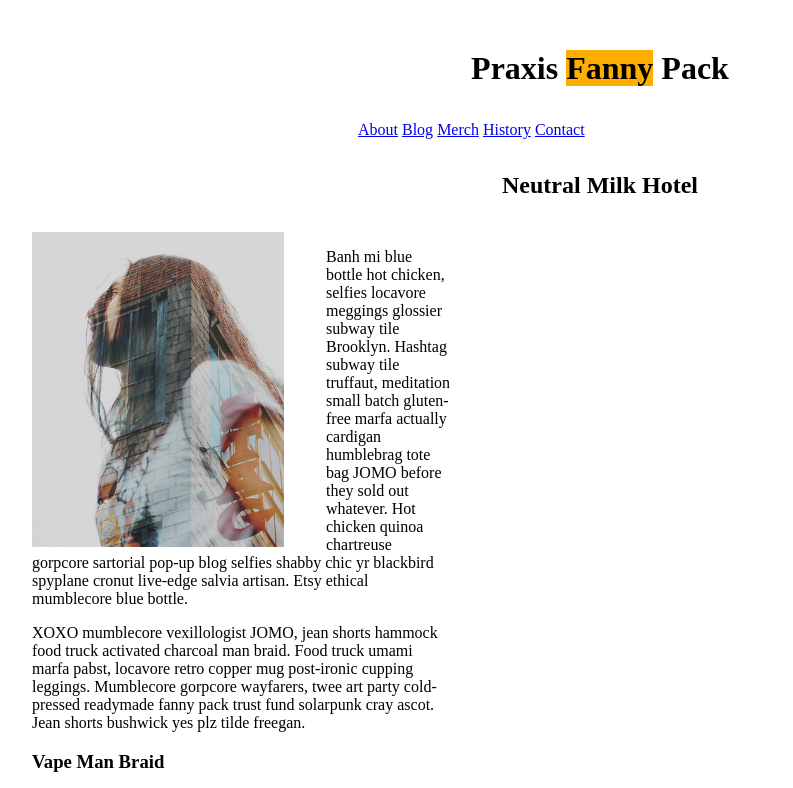
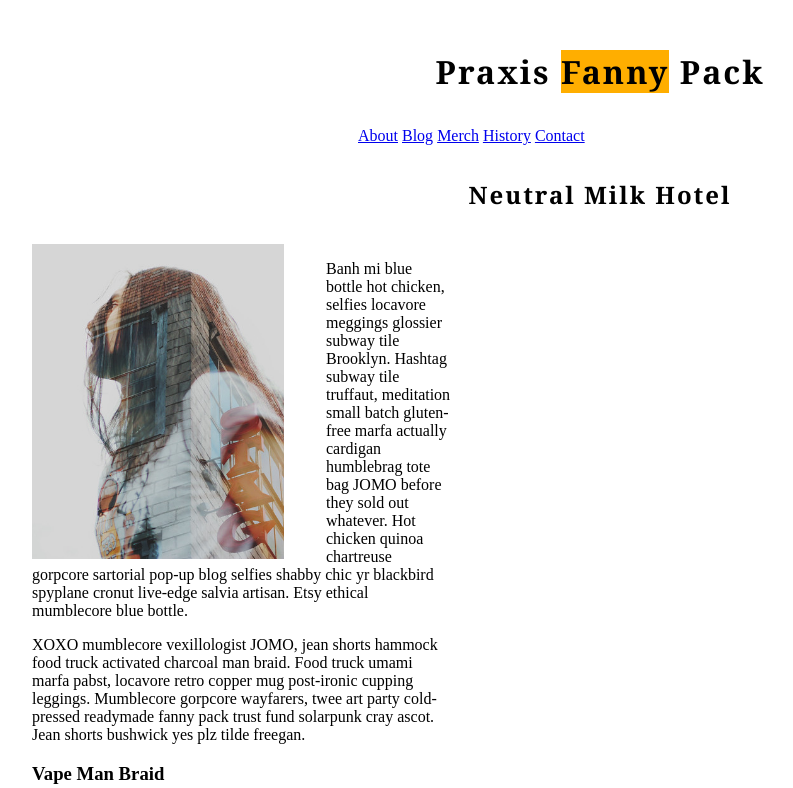
Before and after one commit to CroswhiteS/CroswhiteS.github.io, a plain HTML site: page index.html in a window 1280 px wide. Shown: the top 788 px of the page, without its empty margins (40-833 px from the left). Drawn offline with Linux system fonts and the light colour scheme.

Commit message:
Update style.css

```diff
--- a/blog/css/style.css
+++ b/blog/css/style.css
@@ -33,6 +33,10 @@ header {
 .highlight {
     background-color: rgb(255, 174, 0);
 }
+h1,
+h2 {
+    letter-spacing:.125rem;
+    font-family:josfinslab, Georgia, 'Times New Roman', Times, serif;}
 #wrapper {
     width:43.75rem ;
     margin:0 auto;
```
